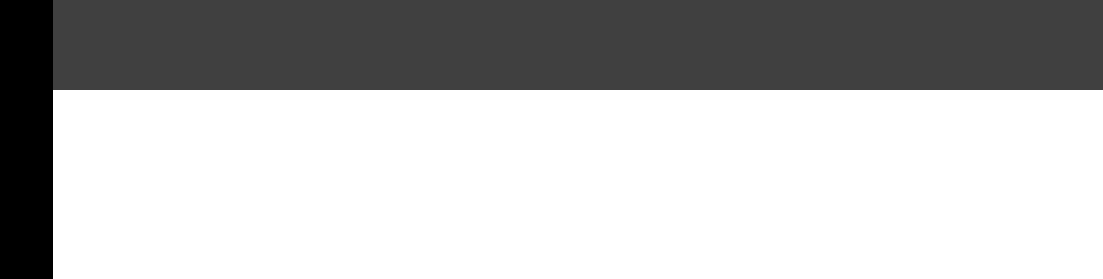
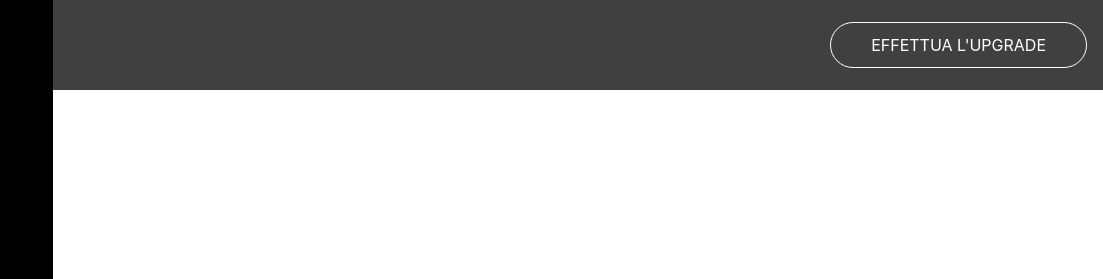
Before and after one commit to AndreiBurbulia/html-css-spotifyweb, a plain HTML site: page index.html in a window 1280 px wide. Shown: the top 279 px of the page, 177-1280 px from the left. Drawn offline with nearby package versions, Linux system fonts and the light colour scheme.

Commit message:
Navbar top complete

```diff
--- a/assets/css/style.css
+++ b/assets/css/style.css
@@ -11,18 +11,6 @@
     background-color: black;
     position: fixed;
     top: 0;
-}
-
-
-/* --------- Top Navbar ---------*/
-.top_navbar{
-    width: calc(100% - 230px);
-    height: 90px;
-    background-color: rgba(0, 0, 0, 0.75 );
-    position: absolute;
-    top: 0;
-    right: 0;
-    position: fixed;
 }
 
 .nav_voice{
@@ -81,6 +69,27 @@
     font-weight: bold;
 }
 
+
+/* --------- Top Navbar ---------*/
+.top_navbar{
+    width: calc(100% - 230px);
+    height: 90px;
+    background-color: rgba(0, 0, 0, 0.75 );
+    position: absolute;
+    top: 0;
+    right: 0;
+    position: fixed;
+}
+
+.top_navbar span{
+    color: white;
+    text-transform: uppercase;
+    border: 1px solid white;
+    padding: 10px 40px;
+    border-radius: 30px;
+    margin-right: 1rem;
+}
+
 /* --------- Bottom Navbar ---------*/
 
 .bottom_navbar{
--- a/index.html
+++ b/index.html
@@ -85,8 +85,8 @@
         <!-- /Left Navbar -->
 
         <!-- Top Navbar -->
-        <section class="top_navbar">
-
+        <section class="top_navbar d-flex align-items-center justify-content-end">
+            <span>effettua l'upgrade</span>
         </section>
         <!-- /Top Navbar -->
 
```
